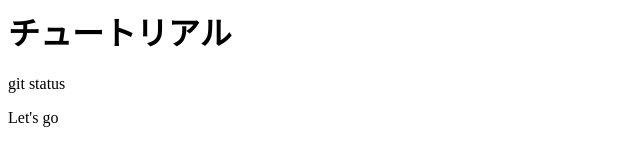
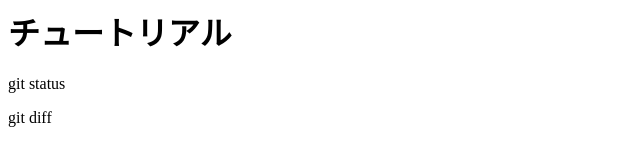
Before and after one commit to tego4/git_tutorial, a plain HTML site: page index.html in a window 1280 px wide. Shown: the full height of the page, 0-640 px from the left. Drawn offline with Linux system fonts and the light colour scheme.

Commit message:
git diffを追記

```diff
--- a/index.html
+++ b/index.html
@@ -1,3 +1,3 @@
 <h1>チュートリアル</h1>
 <p>git status</p>
-<p>Let's go</p>
+<p>git diff</p>
```
